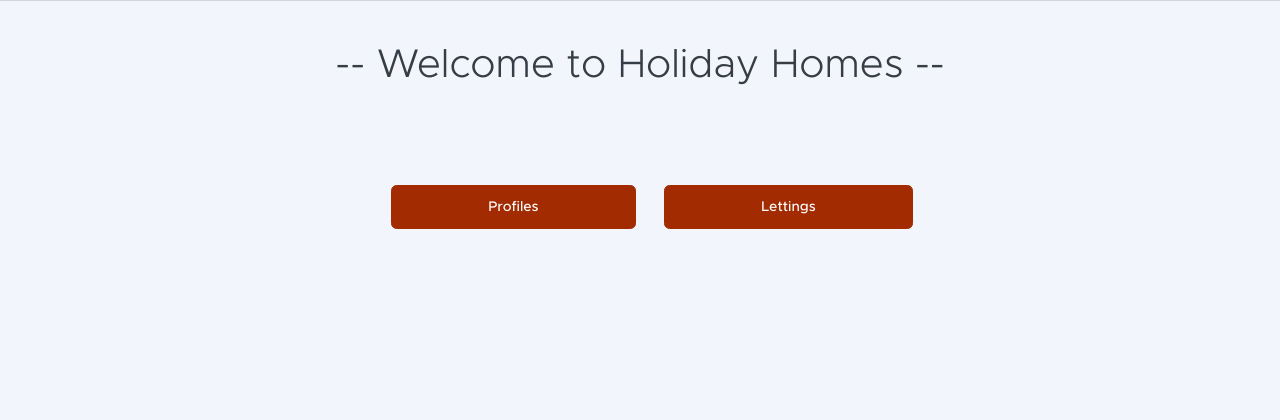
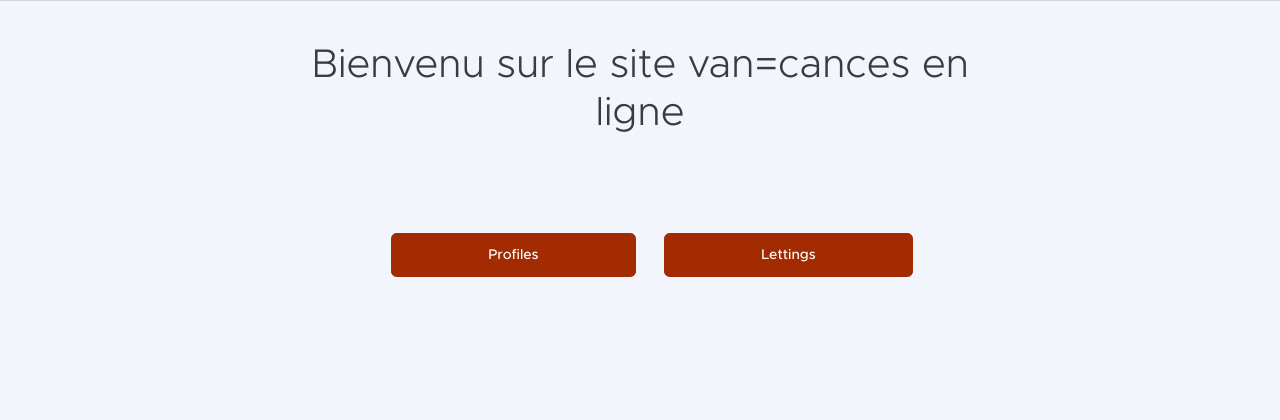
Before and after one commit to Slb59/OC-P13, a Django app: page / in a window 1280 px wide. Shown: the part 90-510 px from the top of the page. Run offline with Django 3.2, Linux system fonts and the light colour scheme; some libraries are stand-ins or nearby versions.

Commit message:
Resolve "SP6-[feature]-update home page title"

```diff
--- a/templates/index.html
+++ b/templates/index.html
@@ -7,7 +7,7 @@
 <div class="container px-5 py-5 text-center">
     <div class="row justify-content-center">
         <div class="col-lg-8">
-            <h1 class="page-header-ui-title mb-3 display-6">-- Welcome to Holiday Homes --</h1>
+            <h1 class="page-header-ui-title mb-3 display-6">Bienvenu sur le site van=cances en ligne</h1>
         </div>
     </div>
 </div>
```
